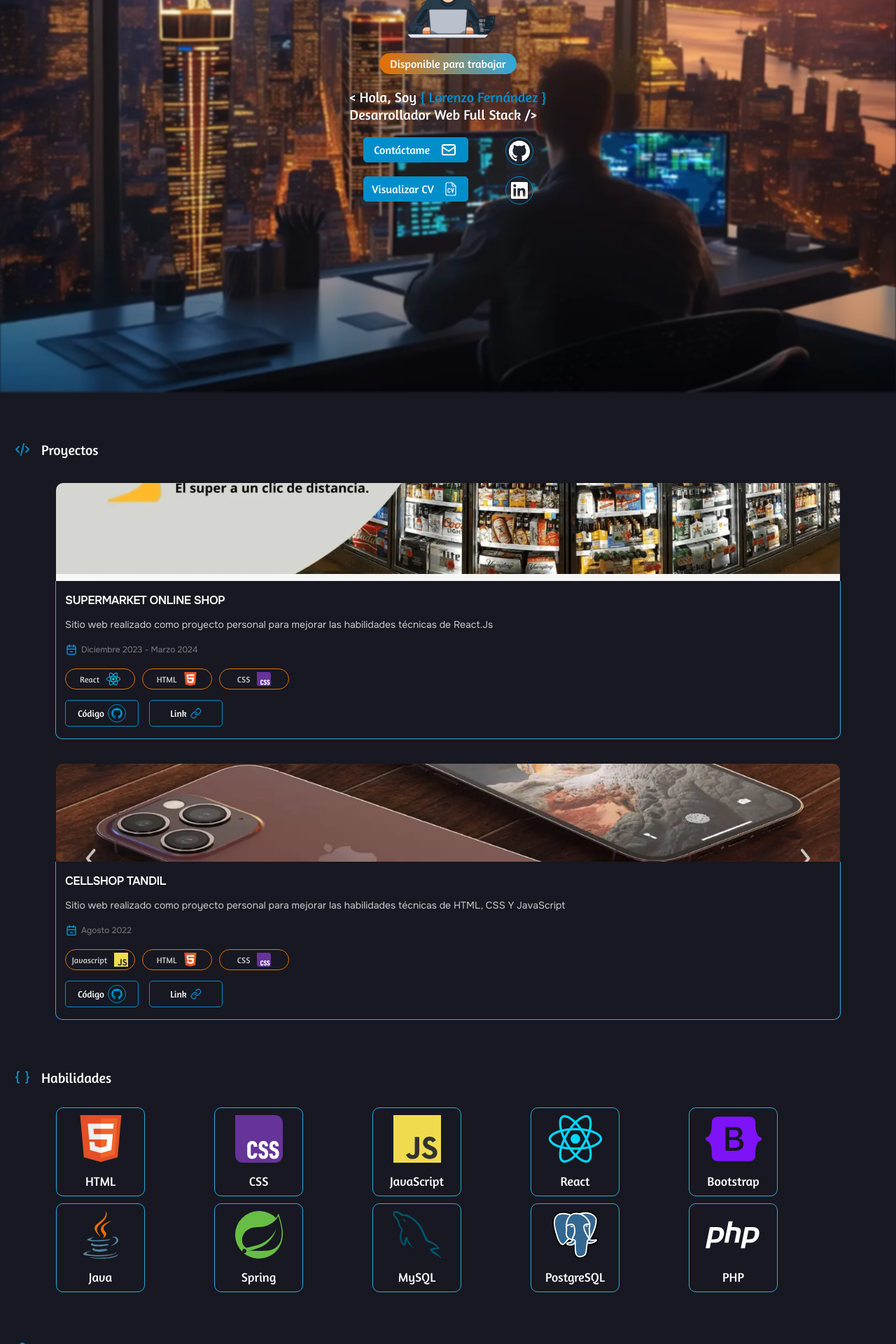
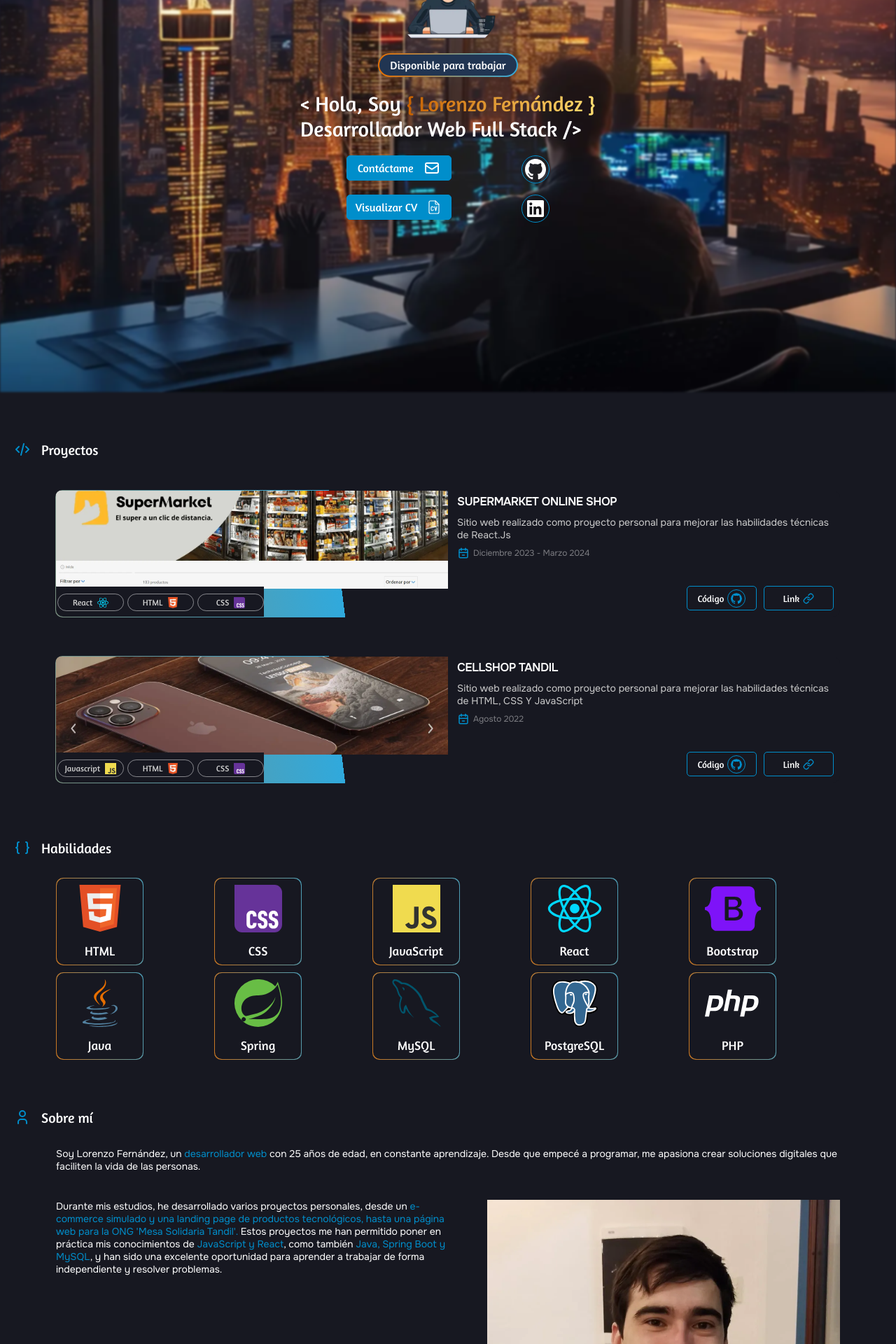
Before and after one commit to LorennFdz/Portfolio, a React (Vite) app: page / in a window 1280 px wide. Shown: the part 240-2160 px from the top of the page at 70% size. Built offline with nearby package versions, Linux system fonts and the light colour scheme.

Commit message:
se realizaron animaciones CSS

```diff
--- a/index.html
+++ b/index.html
@@ -2,7 +2,7 @@
 <html lang="en">
   <head>
     <meta charset="UTF-8" />
-    <link rel="icon" type="image/svg+xml" href="./public/img/dev.svg" />
+    <link rel="icon" type="image/svg+xml" href="/img/dev.svg" />
     <meta name="viewport" content="width=device-width, initial-scale=1.0" />
     <link rel="stylesheet" href="./src/index.css">
     <title>Portfolio</title>
--- a/src/components/about-me/AboutMe.jsx
+++ b/src/components/about-me/AboutMe.jsx
@@ -7,11 +7,11 @@ export const AboutMe = () => {
     <>
     <TitleSection text="Sobre mí" icon={<IconAboutMe />} />
     <section className='content-about-me'>
-      <p>Soy Lorenzo Fernández, un <span>desarrollador web</span> con 25 años de edad, en constante aprendizaje. Desde que empecé a programar, me apasiona crear soluciones digitales que faciliten la vida de las personas.</p>
-      <p>Durante mis estudios, he desarrollado varios proyectos personales, desde un <span>e-commerce simulado y una landing page de productos tecnológicos, hasta una página web para la ONG 'Mesa Solidaria Tandil'.</span> Estos proyectos me han permitido poner en práctica mis conocimientos de <span>JavaScript y React</span>, como también <span>Java, Spring Boot y MySQL</span>, y han sido una excelente oportunidad para aprender a trabajar de forma independiente y resolver problemas.</p>
-      <p>Estoy buscando mi primer trabajo en el mundo laboral para poder aplicar mis habilidades en un entorno profesional y seguir creciendo como desarrollador. Me considero una persona <span>proactiva, con ganas de aprender y siempre dispuesta a colaborar en equipo.</span> Si necesitas un desarrollador web, ¡No dudes en contactarme!</p>
-    </section>
-    <section>
+      <article className='article-about-me'>
+        <p className='text-one'>Soy Lorenzo Fernández, un <span>desarrollador web</span> con 25 años de edad, en constante aprendizaje. Desde que empecé a programar, me apasiona crear soluciones digitales que faciliten la vida de las personas.</p>
+        <p className='text-two'>Durante mis estudios, he desarrollado varios proyectos personales, desde un <span>e-commerce simulado y una landing page de productos tecnológicos, hasta una página web para la ONG 'Mesa Solidaria Tandil'.</span> Estos proyectos me han permitido poner en práctica mis conocimientos de <span>JavaScript y React</span>, como también <span>Java, Spring Boot y MySQL</span>, y han sido una excelente oportunidad para aprender a trabajar de forma independiente y resolver problemas.</p>
+        <p className='text-three'>Estoy buscando mi primer trabajo en el mundo laboral para poder aplicar mis habilidades en un entorno profesional y seguir creciendo como desarrollador. Me considero una persona <span>proactiva, con ganas de aprender y siempre dispuesta a colaborar en equipo.</span> Si necesitas un desarrollador web, ¡No dudes en contactarme!</p>
+      </article>
       <figure className='img-about-me'>
         <img src="./img/foto-cv.webp" alt="" />
       </figure>
--- a/src/components/about-me/about-me.css
+++ b/src/components/about-me/about-me.css
@@ -1,24 +1,66 @@
-.about-me {
+.section-about-me {
   padding-top: 70px;
 }
 .content-about-me {
   display: flex;
   flex-direction: column;
+  width: 87.5%;
+  margin: 0 auto;
+}
+.content-about-me .article-about-me {
+  display: flex;
+  flex-direction: column;
   gap: 15px;
   color: #FFF;
   font-size: 14px;
-  width: 87.5%;
+  width: 100%;
   margin: 30px auto;
   font-family: Onest-Regular;
 }
-.content-about-me span {
+.article-about-me span {
   color: #008ECB;
 }
 .img-about-me {
-  width: 280px;
-  margin: 0 auto;
+  width: 100%;
 }
 .img-about-me img {
   width: 100%;
   height: 100%;
 }
+
+@media (min-width: 600px) {
+  .section-about-me {
+    display: flex;
+    flex-direction: column;
+    gap: 30px;
+    height: 470px;
+  }
+  .content-about-me {
+    position: relative;
+    height: 415px;
+  }
+  .content-about-me .article-about-me {
+    width: 0;
+    margin: 0;
+  }
+  .content-about-me .article-about-me .text-one,
+  .content-about-me .article-about-me .text-two,
+  .content-about-me .article-about-me .text-three {
+    position: absolute;
+    top: 0%;
+    left: 0%;
+  }
+  .content-about-me .article-about-me .text-two {
+    top: 18%;
+    width: 50%;
+  }
+  .content-about-me .article-about-me .text-three {
+    top: 78%;
+  }
+  .img-about-me {
+    position: absolute;
+    top: 18%;
+    right: 0;
+    width: 45%;
+  }
+}
--- a/src/components/footer/Footer.jsx
+++ b/src/components/footer/Footer.jsx
@@ -5,7 +5,7 @@ export const Footer = () => {
     <footer className="footer">
       <article className="footer-copy">
         <IconCopyright />
-        <p>Lorenzo Fernández. Casi todos los derechos reservados</p>
+        <p> 2025 Lorenzo Fernández.</p>
       </article>
       <a href={`mailto:loreenfernandez.14@gmail.com`} >
         <article className="footer-contact">
--- a/src/components/gral/buttons/buttonSkills.css
+++ b/src/components/gral/buttons/buttonSkills.css
@@ -1,4 +1,4 @@
-.btn-skill {
+/* .btn-skill {
   display: flex;
   align-items: center;
   justify-content: center;
@@ -12,11 +12,26 @@
   color: #CCC;
   font-size: 12px;
   font-family: Amaranth-Regular;
+} */
+.btn-skill {
+  display: flex;
+  align-items: center;
+  justify-content: center;
+  gap: 7px;
+  width: 90px;
+  height: 24px;
+  border-radius: 20px;
+  border: 1px solid #F3F4F680;
+  background: transparent;
+  outline: none;
+  color: #CCC;
+  font-size: 12px;
+  font-family: Amaranth-Regular;
 }
 .btn-skill .icon-react,
 .btn-skill .icon-HTML,
 .btn-skill .icon-CSS,
 .btn-skill .icon-javascript {
-  width: 20px;
-  height: 20px;
+  width: 16px;
+  height: 16px;
 }
--- a/src/components/home/Home.jsx
+++ b/src/components/home/Home.jsx
@@ -24,7 +24,7 @@ export const Home = () => {
       <section ref={skillsRef} className='section-skills'>
         <Skills />
       </section>
-      <section ref={aboutMeRef} className='about-me'>
+      <section ref={aboutMeRef} className='section-about-me'>
         <AboutMe />
       </section>
     </main>
--- a/src/components/home/home.css
+++ b/src/components/home/home.css
@@ -37,13 +37,14 @@ body {
   left: 0;
   width: 100%;
   height: 100vh;
-  background-image: url('../../../public/img/background-title.webp');
+  background-image: url('/img/background-title.webp');
   background-position: center;
   background-size: cover;
   filter: blur(1.5px);
   z-index: -1;
 
 }
+
 .section-footer {
   margin-top: 50px;
   width: 100%;
--- a/src/components/homePage/homePage.css
+++ b/src/components/homePage/homePage.css
@@ -25,10 +25,41 @@
   align-items: center;
   gap: 20px;
 }
-.available-to-work button {
-  background: linear-gradient(to right, #E76F00 0%, #30A9DC 100%);
+.available-to-work {
+  position: relative;
   width: 196px;
   height: 30px;
+  border-radius: 50px;
+  border: none;
+  padding: 2px;
+  display: flex;
+  justify-content: center;
+  align-items: center;
+  overflow: hidden;
+}
+.available-to-work::before {
+  content: '';
+  position: absolute;
+  width: 200px;
+  height: 200px;
+  border-radius: inherit;
+  background: linear-gradient(to right,#e76f00,#30a9dc);
+  animation: border-animation 2s linear infinite;
+  z-index: -1;
+}
+@keyframes border-animation {
+  from {
+    transform: rotate(0deg);
+  }
+  to {
+    transform: rotate(360deg);
+  }
+}
+.available-to-work .btn-homePage {
+  background: #213552;
+  width: 100%;
+  height: 100%;
+  font-weight: 300;
   border-radius: 50px;
   border: none;
 }
@@ -38,7 +69,9 @@
   font-size: 20px;
 }
 .span-homePage {
-  color: #008ECB;
+  background: linear-gradient(to right, #c76000 0%, #ffdd71 100%);
+  color: transparent;
+  background-clip: text;
 }
 .btns-homePage {
   display: flex;
@@ -72,3 +105,12 @@
   justify-content: center;
   align-items: center;
 }
+
+@media (min-width: 600px) {
+  .title-homePage h1 {
+    font-size: 30px;
+  }
+  .btns-homePage {
+    gap: 100px;
+  }
+}
--- a/src/components/projects/Project.jsx
+++ b/src/components/projects/Project.jsx
@@ -14,14 +14,14 @@ export const Project = ({ image, title, description, date, skills, code, link})
           <h3>{title}</h3>
           <p>{description}</p>
         </article>
-        <article className='date-project'>
-          <IconCalendar />
-          <p>{date}</p>
-        </article>
         <article className='btns-skills-project'>
           {skills.map((skill) => (
             <ButtonSkills key={skill.text} {...skill} />
           ))}
+        </article>
+        <article className='date-project'>
+          <IconCalendar />
+          <p>{date}</p>
         </article>
         <article className='btns-project'>
           <a
--- a/src/components/projects/project.css
+++ b/src/components/projects/project.css
@@ -4,24 +4,39 @@
   align-items: center;
   justify-content: center;
   width: 87.5%;
+  border-radius: 10px;
+  border-top: 0;
+  padding: 1px;
+  padding-top: 0;
+  position: relative;
+  overflow: hidden;
+}
+.project::before {
+  content: '';
+  position: absolute;
+  width: 1000px;
+  height: 1000px;
+  border-radius: inherit;
+  background: linear-gradient(to right,#e76f00,#30a9dc);
+  animation: border-animation 2s linear infinite;
+  z-index: -1;
 }
 .content-project {
-  border: 1px solid #30A9DC;
-  border-bottom-left-radius: 10px;
-  border-bottom-right-radius: 10px;
+  background: #171821;
   padding: 17px 0;
   width: 100%;
   display: flex;
   flex-direction: column;
   gap: 15px;
-  border-top: 0;
   overflow: hidden;
+  border-bottom-left-radius: 10px;
+  border-bottom-right-radius: 10px;
 }
 .content-project .title-description-project {
   display: flex;
   flex-direction: column;
   gap: 15px;
-  margin-left: 13px;
+  margin: 0 13px;
 }
 .content-project .title-description-project h3 {
   font-size: 16px;
@@ -65,3 +80,60 @@
   gap: 15px;
   margin-left: 13px;
 }
+
+@media (min-width: 600px) {
+  .project {
+    flex-direction: row;
+    align-items: initial;
+    margin: 10px;
+    height: 180px;
+    padding-top: 1px;
+  }
+  .project::before {
+    top: -50%;
+    left: -50%;
+    transform: translate(-50%, -50%);
+  }
+  .content-project {
+    padding-top: 5px;
+    border-top-right-radius: 10px;
+    border-bottom-left-radius: 0px;
+    gap: 5px;
+  }
+  .content-project .title-description-project {
+    gap: 10px;
+  }
+  .img-project {
+    width: 100%;
+  }
+  .img-project img {
+    border-top-left-radius: 5px;
+    border-top-right-radius: 0;
+    border-bottom-left-radius: 5px;
+  }
+  .btns-skills-project {
+    position: absolute;
+    gap: 5px;
+    bottom: 1px;
+    left: 1px;
+    padding: 10px 0 8px 2px;
+    border-bottom-left-radius: 10px;
+    background: #171821;
+  }
+  .btns-skills-project .btn-skill {
+    width: 95px;
+    height: 25px;
+  }
+  .btns-project {
+    position: absolute;
+    gap: 10px;
+    right: 10px;
+    bottom: 10px;
+    margin-left: 0;
+  }
+  .btns-project .btn-project {
+    gap: 5px;
+    width: 100px;
+    height: 35px;
+  }
+}
--- a/src/components/skills/skill.css
+++ b/src/components/skills/skill.css
@@ -1,4 +1,15 @@
+.content-skills::before {
+  content: '';
+  position: absolute;
+  width: 200px;
+  height: 200px;
+  border-radius: 10px;
+  background: linear-gradient(to right,#e76f00,#30a9dc);
+  animation: border-animation 2s linear infinite;
+  z-index: -1;
+}
 .content-skills {
+  position: relative;
   display: flex;
   flex-direction: column;
   gap: 15px;
@@ -7,15 +18,27 @@
   width: 105px;
   height: 105px;
   padding: 10px;
-  border: 1px solid #30A9DC;
   border-radius: 10px;
   color: #FFF;
+  overflow: hidden;
+  z-index: 0;
+}
+.content-skills::after {
+  content: '';
+  position: absolute;
+  width: 123px;
+  height: 123px;
+  border-radius: inherit;
+  background: #171821;
+  z-index: 1;
 }
 .content-skills h2 {
   font-size: 18px;
   font-weight: 400;
+  z-index: 2;
 }
 .content-skills svg {
   width: 80px;
   height: 80px;
+  z-index: 2;
 }
```
